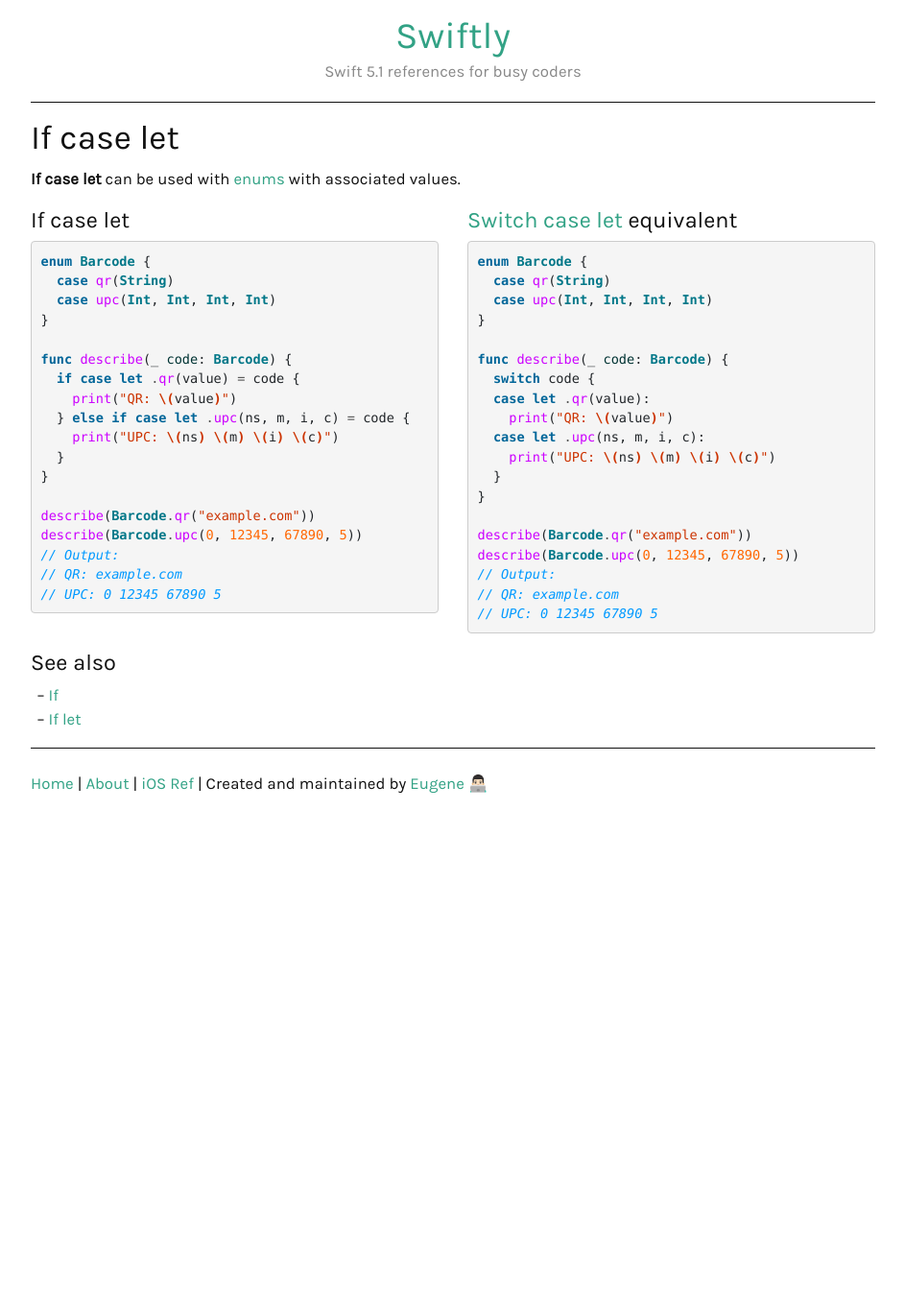
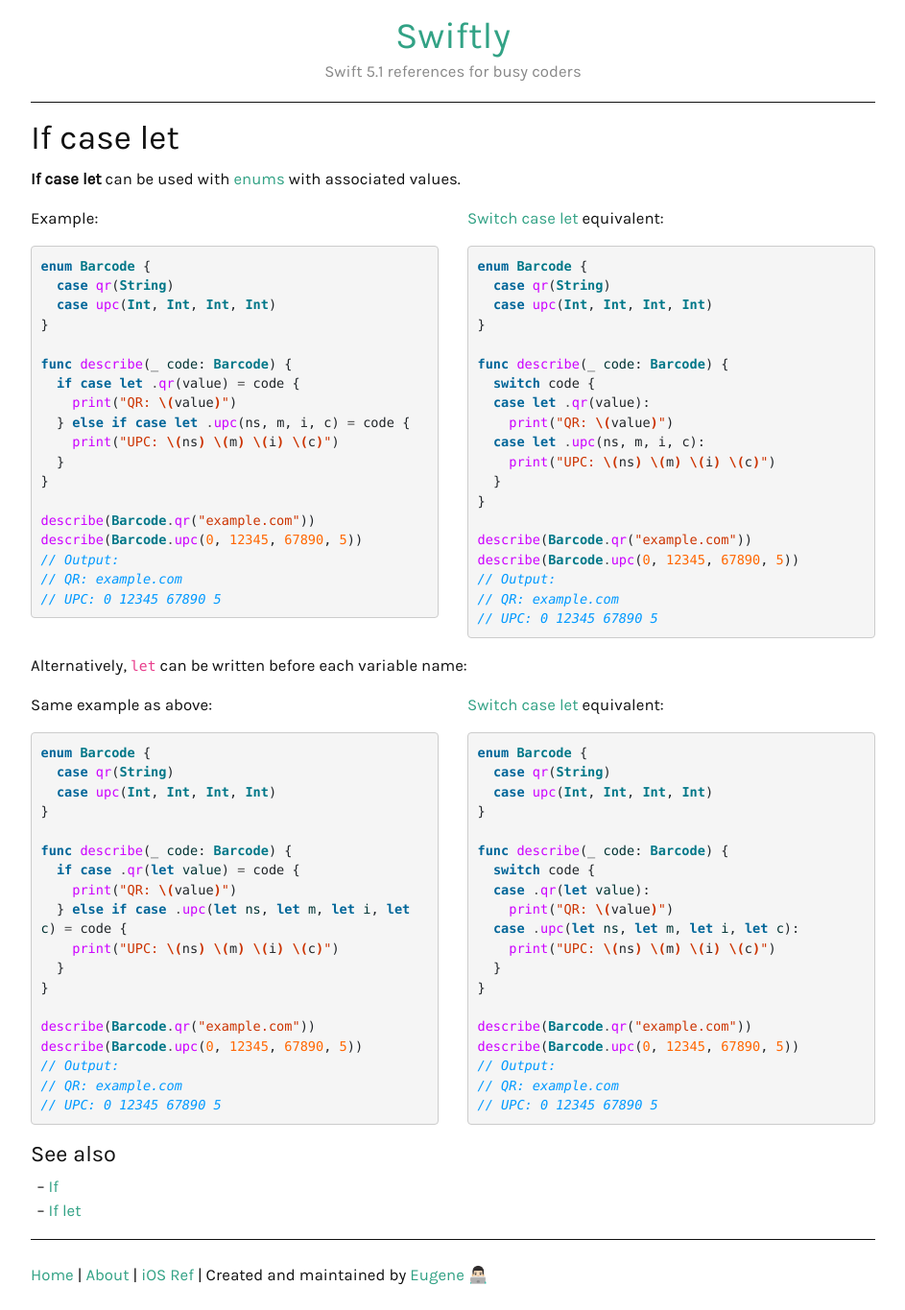
Before and after one commit to ebelinski/swiftly, a Jekyll site: the page built from if-case-let.md, in a window 1280 px wide. Shown: the whole page at 96% size, without its empty margins (168-1111 px from the left). Built offline with Jekyll 4.4.1, drawn with Linux system fonts in a browser that asks for light colours; comment, search, counter and statistics services are not loaded; before the commit the page ends 900 px from its top, so only the background shows below that.

Commit message:
added alternative option to write let next to each variable name

````diff
--- a/if-case-let.md
+++ b/if-case-let.md
@@ -37,7 +37,7 @@ describe(Barcode.upc(0, 12345, 67890, 5))
 
 {% include closecol.html %}{% include opencol.html size=6 %}
 
-### [Switch case let](/switch-case-let) equivalent
+[Switch case let](/switch-case-let) equivalent:
 
 ```swift
 enum Barcode {
@@ -63,6 +63,61 @@ describe(Barcode.upc(0, 12345, 67890, 5))
 
 {% include closecol.html closerow=true %}
 
+Alternatively, `let` can be written before each variable name:
+
+{% include opencol.html size=6 newrow=true %}
+
+Same example as above:
+
+```swift
+enum Barcode {
+  case qr(String)
+  case upc(Int, Int, Int, Int)
+}
+
+func describe(_ code: Barcode) {
+  if case .qr(let value) = code {
+    print("QR: \(value)")
+  } else if case .upc(let ns, let m, let i, let c) = code {
+    print("UPC: \(ns) \(m) \(i) \(c)")
+  }
+}
+
+describe(Barcode.qr("example.com"))
+describe(Barcode.upc(0, 12345, 67890, 5))
+// Output:
+// QR: example.com
+// UPC: 0 12345 67890 5
+```
+
+{% include closecol.html %}{% include opencol.html size=6 %}
+
+[Switch case let](/switch-case-let) equivalent:
+
+```swift
+enum Barcode {
+  case qr(String)
+  case upc(Int, Int, Int, Int)
+}
+
+func describe(_ code: Barcode) {
+  switch code {
+  case .qr(let value):
+    print("QR: \(value)")
+  case .upc(let ns, let m, let i, let c):
+    print("UPC: \(ns) \(m) \(i) \(c)")
+  }
+}
+
+describe(Barcode.qr("example.com"))
+describe(Barcode.upc(0, 12345, 67890, 5))
+// Output:
+// QR: example.com
+// UPC: 0 12345 67890 5
+```
+
+{% include closecol.html closerow=true %}
+
 ### See also
 
 * [If](/if)
````
Also changed, not shown: other parts of if-case-let.md (+1 -1 lines), switch-case-let.md (+57 -2 lines).
